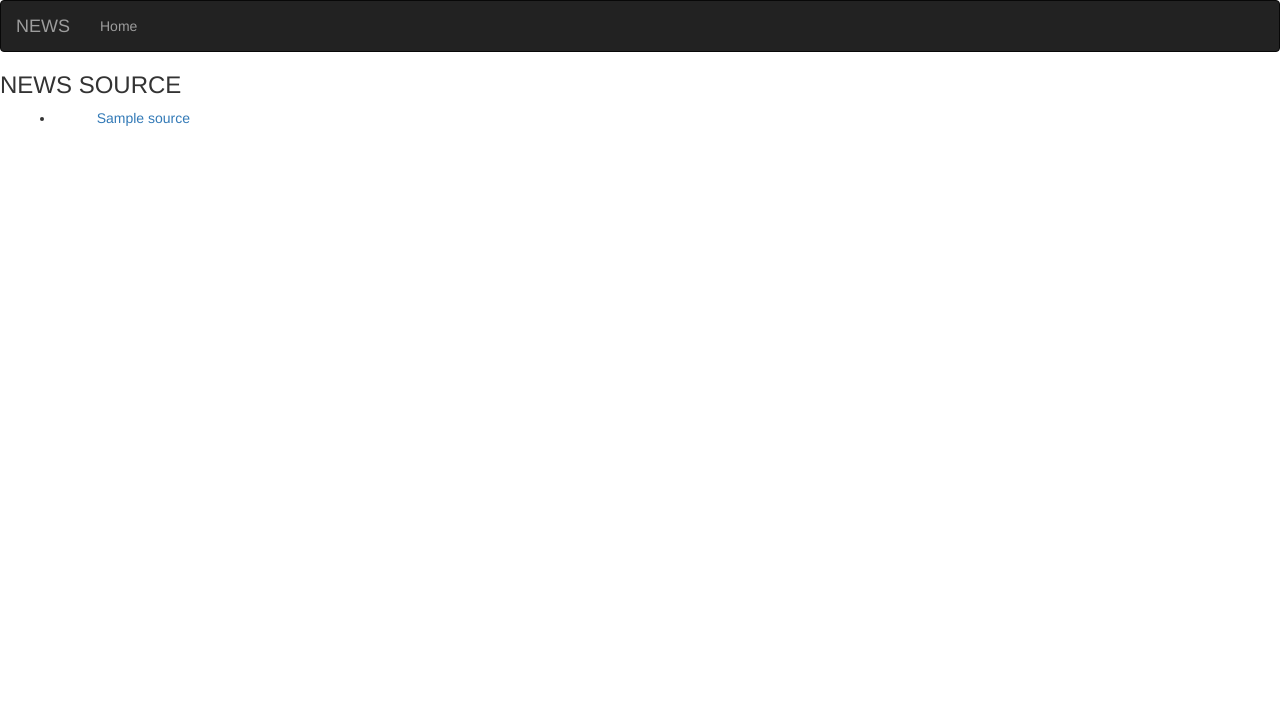
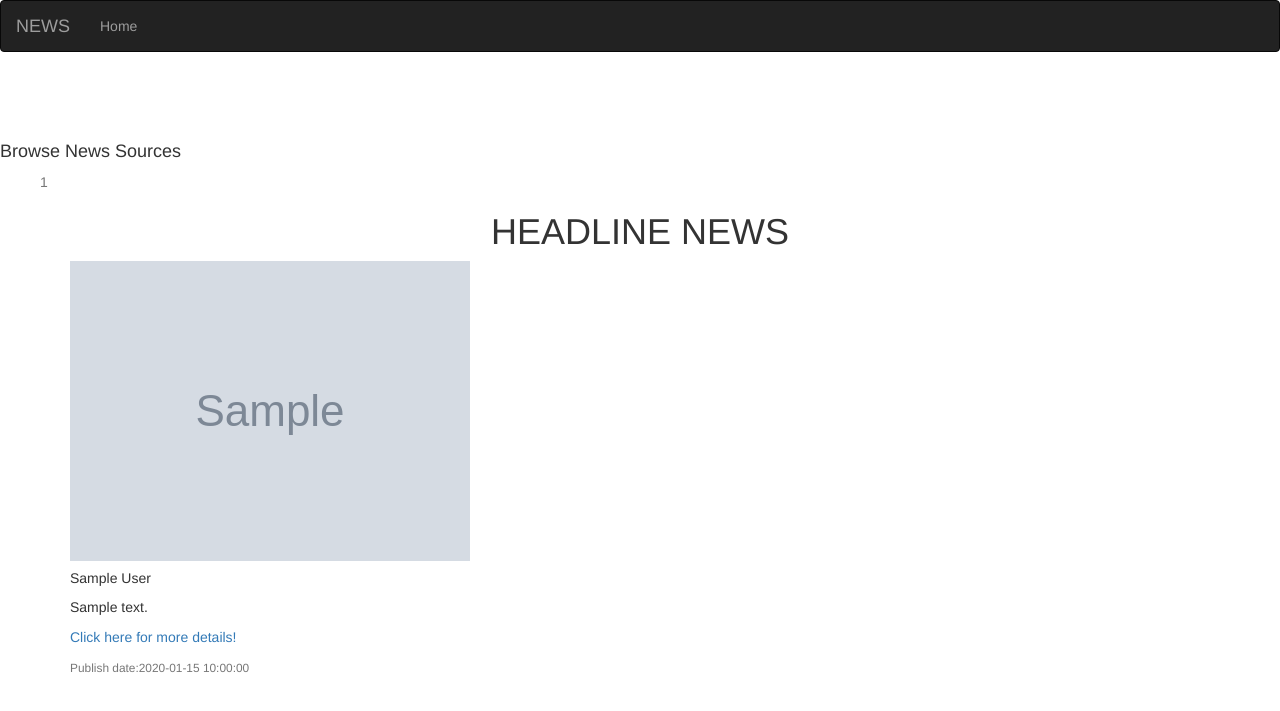
Before and after one commit to legionpunisher/News, a Python web app: template app/templates/index.html in a window 1280 px wide. Shown: the top 711 px of the page. Run offline with Jinja, Linux system fonts and the light colour scheme; the template is opened without the code that fills it: most values are stand-ins (such as "Sample title", 1, 10 or a date in 2020); grey boxes marked "Sample" are stand-in pictures; some libraries are stand-ins or nearby versions.

Commit message:
added card body for the head line in our index .html

```diff
--- a/app/templates/index.html
+++ b/app/templates/index.html
@@ -1,15 +1,62 @@
-{% import 'macros.html' as macro%} {% extends 'base.html'%}
+<!-- <h1>my display{{message}}</h1> -->
+{% extends 'base.html'%} {% block content %} {% block styles%} {{ super() }}
+<link rel="stylesheet" href="{{url_for('static',filename='css/index.css')}}"> {% endblock %}
+<br>
+<br>
+<br>
 
-<!-- Styles block -->
+<body>
 
-{% block styles%} {{ super() }}
-<link rel="stylesheet" href="{{url_for('static',filename='css/index.css')}}"> {% endblock %}
+    <div class="main">
+        <div class="container-fluid">
+            <div class="row">
 
-<!-- content block -->
-{% block content %}
-<h3>NEWS SOURCE</h3>
-<ul>
-    {{macro.displaySourceList(sources)}}
-</ul>
+                <div class="col-3">
+                    <div class="card-column">
+                        <div class="card-header">
+                            <h4>Browse News Sources</h4>
+                        </div>
+                        <div class="list-group list-group-flush scrolly">
+                            <ul>
+                                {% for source in sources %}
+                                <a href="/article/{{source.id}}">
+                                    <p class="text-capitalize text-muted">{{source.id}}</p>
+                                </a>
+                                {% endfor %}
+                            </ul>
+                        </div>
 
-{% endblock%}
+                    </div>
+                </div>
+
+                <div class="col-9">
+                    <h1 align="center"> HEADLINE NEWS </h3>
+                        <div class="container">
+                            <div class="card-columns">
+                                {% for headlines in headlines %}
+
+                                <div class="card">
+                                    <img class="card" src="{{headlines.image}}" alt="Card image cap" size="100px180">
+                                    <div class="card-body">
+                                        <h5 class="card-title">{{headlines.author}}</h5>
+                                        <p class="card-text">{{headlines.description}}</p>
+                                        <a href="{{headlines.url}}">
+                                            <p class="card-text">Click here for more details!</p>
+                                        </a>
+                                    </div>
+                                    <div class="card-footer">
+                                        <small class="text-muted">Publish date:{{headlines.time}}</small>
+                                    </div>
+                                </div>
+                                {% endfor %}
+                            </div>
+                        </div>
+                </div>
+
+            </div>
+        </div>
+    </div>
+
+</body>
+
+{% endblock %}
```
